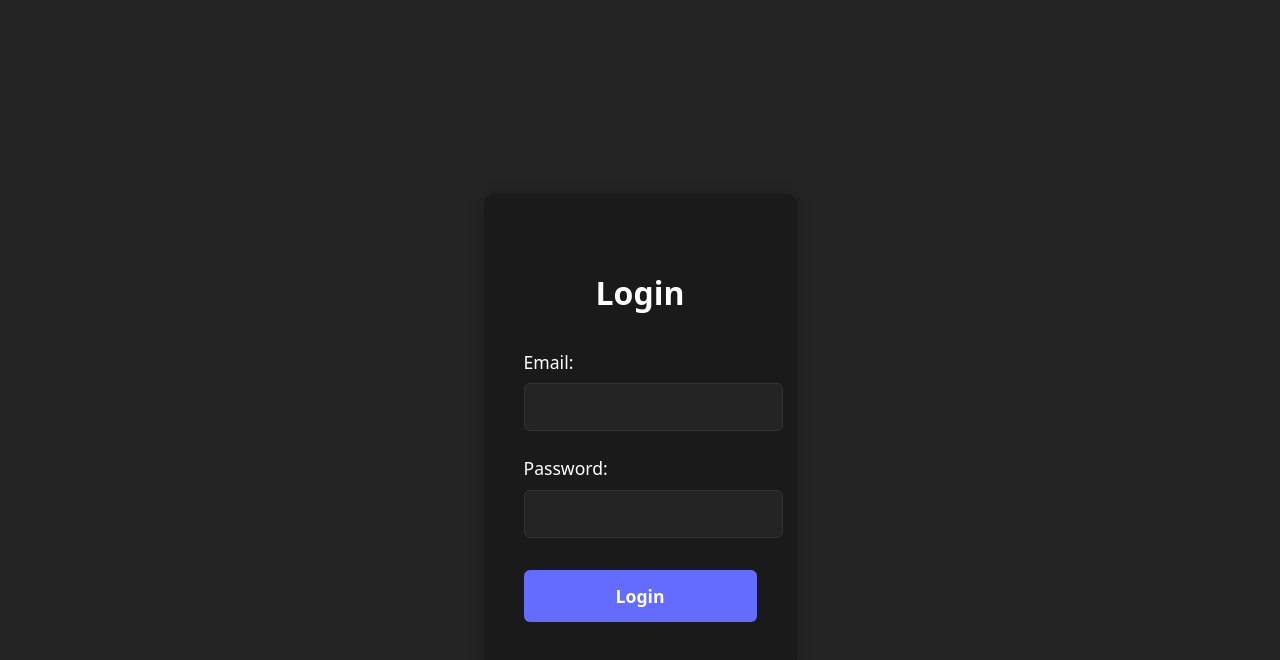
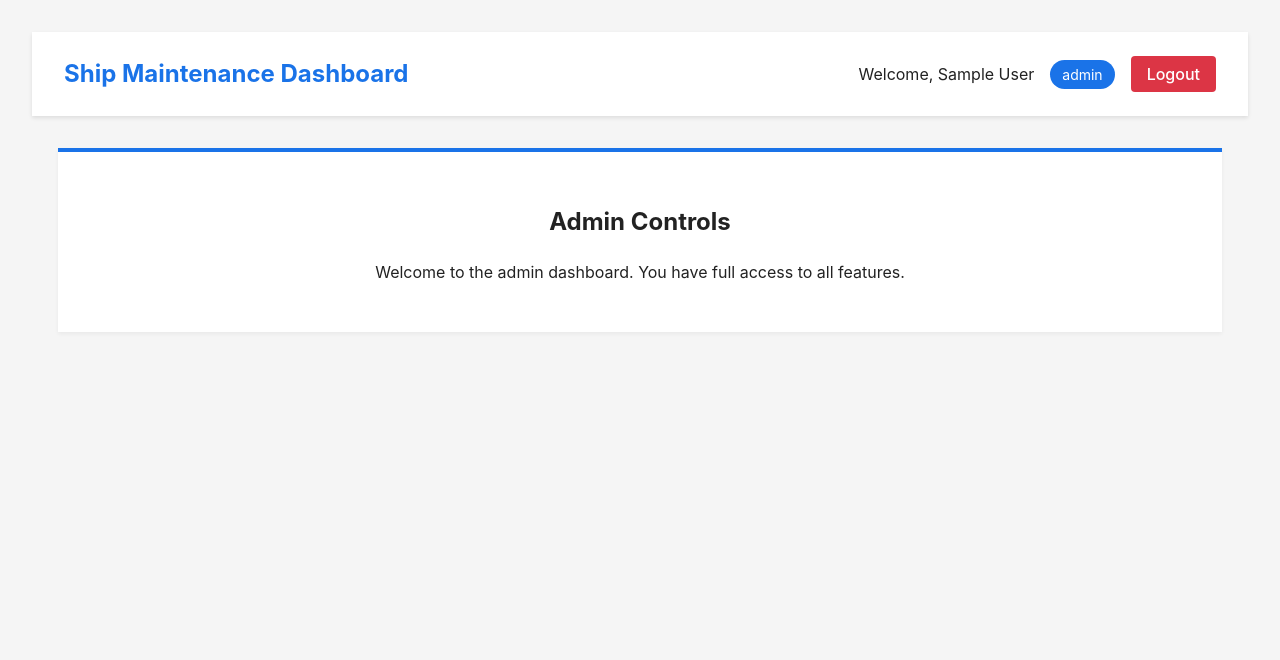
Before and after one commit to venkateshjaiswal21/Ship_Maintainance_Dashboard_ENTNT, a React (Vite) app: page / in a window 1280 px wide. Shown: the top 660 px of the page. Built offline with nearby package versions, Linux system fonts and the light colour scheme; sample sign-in values are in the browser's storage.

Commit message:
Added authContext for global authentication state and session persistence, integrated role based access control for admin, engineer, inspector

```diff
--- a/src/App.jsx
+++ b/src/App.jsx
@@ -1,9 +1,43 @@
 import React from 'react';
+import { BrowserRouter as Router, Routes, Route, Navigate } from 'react-router-dom';
+import { AuthProvider, UseAuth } from './contexts/AuthContext';
+import LoginPage from './pages/LoginPage';
+import DashboardPage from './pages/DashboardPage';
 import './App.css';
-import LoginPage from './pages/LoginPage';
+
+// Protected Route Component
+const ProtectedRoute = ({ children }) => {
+  const { user, loading } = UseAuth();
+
+  if (loading) {
+    return <div>Loading...</div>;
+  }
+
+  if (!user) {
+    return <Navigate to="/login" />;
+  }
+
+  return children;
+};
 
 function App() {
-  return <LoginPage />;
+  return (
+    <AuthProvider>
+      <Router>
+        <Routes>
+          <Route path="/login" element={<LoginPage />} />
+          <Route
+            path="/"
+            element={
+              <ProtectedRoute>
+                <DashboardPage />
+              </ProtectedRoute>
+            }
+          />
+        </Routes>
+      </Router>
+    </AuthProvider>
+  );
 }
 
 export default App;
--- a/src/contexts/AuthContext.jsx
+++ b/src/contexts/AuthContext.jsx
@@ -0,0 +1,47 @@
+import React, { createContext, useState, useContext, useEffect } from 'react';
+
+const AuthContext = createContext(null);
+
+export const AuthProvider = ({ children }) => {
+  const [user, setUser] = useState(null);
+  const [loading, setLoading] = useState(true);
+
+  useEffect(() => {
+    const storedUser = localStorage.getItem('user');
+    if (storedUser) {
+      setUser(JSON.parse(storedUser));
+    }
+    setLoading(false);
+  }, []);
+
+  const login = (userData) => {
+    setUser(userData);
+    localStorage.setItem('user', JSON.stringify(userData));
+  };
+
+  const logout = () => {
+    setUser(null);
+    localStorage.removeItem('user');
+  };
+
+  const value = {
+    user,
+    login,
+    logout,
+    loading
+  };
+
+  return (
+    <AuthContext.Provider value={value}>
+      {!loading && children}
+    </AuthContext.Provider>
+  );
+};
+
+export const UseAuth = () => {
+  const context = useContext(AuthContext);
+  if (!context) {
+    throw new Error('UseAuth must be used within an AuthProvider');
+  }
+  return context;
+};
--- a/src/pages/DashboardPage.jsx
+++ b/src/pages/DashboardPage.jsx
@@ -0,0 +1,47 @@
+import React from 'react';
+import { UseAuth } from '../contexts/AuthContext';
+import '../styles/DashboardPage.css';
+
+const DashboardPage = () => {
+  const { user, logout } = UseAuth();
+
+  return (
+    <div className="dashboard">
+      <header className="dashboard-header">
+        <h2>Ship Maintenance Dashboard</h2>
+        <div className="user-info">
+          <span>Welcome, {user.name}</span>
+          <span className="role-badge">{user.role}</span>
+          <button onClick={logout} className="logout-button">
+            Logout
+          </button>
+        </div>
+      </header>
+
+      <main className="dashboard-content">
+        {user.role === 'admin' && (
+          <div className="admin-section">
+            <h2>Admin Controls</h2>
+            <p>Welcome to the admin dashboard. You have full access to all features.</p>
+          </div>
+        )}
+
+        {user.role === 'engineer' && (
+          <div className="engineer-section">
+            <h2>Engineer Dashboard</h2>
+            <p>Welcome to the engineer dashboard. You can view and update maintenance tasks.</p>
+          </div>
+        )}
+
+        {user.role === 'inspector' && (
+          <div className="inspector-section">
+            <h2>Inspector Dashboard</h2>
+            <p>Welcome to the inspector dashboard. You can review and approve maintenance work.</p>
+          </div>
+        )}
+      </main>
+    </div>
+  );
+};
+
+export default DashboardPage;
--- a/src/pages/LoginPage.jsx
+++ b/src/pages/LoginPage.jsx
@@ -1,50 +1,33 @@
-import { useState } from 'react';
+import React, { useState } from 'react';
+import { useNavigate } from 'react-router-dom';
+import { UseAuth } from '../contexts/AuthContext';
+import { MData } from '../data/MockData';
 import LoginForm from '../components/Authentication/LoginForm';
-import { MData } from '../data/MockData';
 
 const LoginPage = () => {
-  const [user, setUser] = useState(null);
   const [loginError, setLoginError] = useState('');
+  const navigate = useNavigate();
+  const { login } = UseAuth();
 
   const handleLogin = ({ email, password }) => {
-    const foundUser = MData.users.find(
+    const user = MData.users.find(
       (u) => u.email === email && u.password === password
     );
-    if (foundUser) {
-      setUser(foundUser);
-      setLoginError('');
+
+    if (user) {
+      // Don't store password in localStorage
+      const { password: _, ...userWithoutPassword } = user;
+      login(userWithoutPassword);
+      navigate('/');
     } else {
       setLoginError('Invalid email or password');
     }
   };
 
-  const handleLogout = () => {
-    setUser(null);
-    setLoginError('');
-  };
-
   return (
-    <div style={{
-      minHeight: '100vh',
-      display: 'flex',
-      alignItems: 'center',
-      justifyContent: 'center',
-      backgroundColor: '#242424'
-    }}>
-      {!user ? (
-        <>
-          <LoginForm onLogin={handleLogin} />
-          {loginError && (
-            <div className="error-message" style={{ textAlign: 'center' }}>{loginError}</div>
-          )}
-        </>
-      ) : (
-        <div>
-          <h1>Welcome, {user.name}!</h1>
-          <p>Role: {user.role}</p>
-          <button className="login-button" onClick={handleLogout}>Logout</button>
-        </div>
-      )}
+    <div className="login-container">
+      <LoginForm onLogin={handleLogin} />
+      {loginError && <div className="error-message">{loginError}</div>}
     </div>
   );
 };
--- /dev/null
+++ b/src/styles/DashboardPage.css
@@ -0,0 +1,104 @@
+html, body, #root {
+  width: 100vw;
+  min-height: 100vh;
+  margin: 0;
+  padding: 0;
+  background: #f5f5f5;
+  box-sizing: border-box;
+}
+
+body {
+  font-family: -apple-system, BlinkMacSystemFont, 'Segoe UI', Roboto, 'Helvetica Neue', Arial, sans-serif;
+  color: #222;
+}
+
+.dashboard {
+  min-height: 100vh;
+  width: 100vw;
+  background-color: #f5f5f5;
+  margin: 0;
+  padding: 0;
+  box-sizing: border-box;
+  display: flex;
+  flex-direction: column;
+}
+
+.dashboard-header {
+  background-color: white;
+  padding: 1.5rem 2rem;
+  box-shadow: 0 2px 4px rgba(0, 0, 0, 0.1);
+  display: flex;
+  justify-content: space-between;
+  align-items: center;
+  width: 100%;
+  box-sizing: border-box;
+}
+
+.dashboard-header h2 {
+  margin: 0;
+  color: #1a73e8;
+}
+
+.user-info {
+  display: flex;
+  align-items: center;
+  gap: 1rem;
+}
+
+.role-badge {
+  background-color: #1a73e8;
+  color: white;
+  padding: 0.25rem 0.75rem;
+  border-radius: 1rem;
+  font-size: 0.875rem;
+}
+
+.logout-button {
+  width: auto;
+  padding: 0.5rem 1rem;
+  background-color: #dc3545;
+  color: white;
+  border: none;
+  border-radius: 4px;
+  cursor: pointer;
+  transition: background-color 0.2s;
+}
+
+.logout-button:hover {
+  background-color: #c82333;
+}
+
+.dashboard-content {
+  flex: 1 1 auto;
+  padding: 2rem 2vw;
+  width: 100%;
+  box-sizing: border-box;
+  display: flex;
+  flex-direction: column;
+  gap: 2rem;
+}
+
+.admin-section,
+.engineer-section,
+.inspector-section {
+  background-color: white;
+  padding: 2rem 1.5rem;
+  border-radius: 0;
+  box-shadow: 0 2px 4px rgba(0, 0, 0, 0.05);
+  width: 100%;
+  box-sizing: border-box;
+  border-left: none;
+  border-right: none;
+}
+
+.admin-section {
+  border-top: 4px solid #1a73e8;
+}
+
+.engineer-section {
+  border-top: 4px solid #388e3c;
+}
+
+.inspector-section {
+  border-top: 4px solid #f57c00;
+}
```
